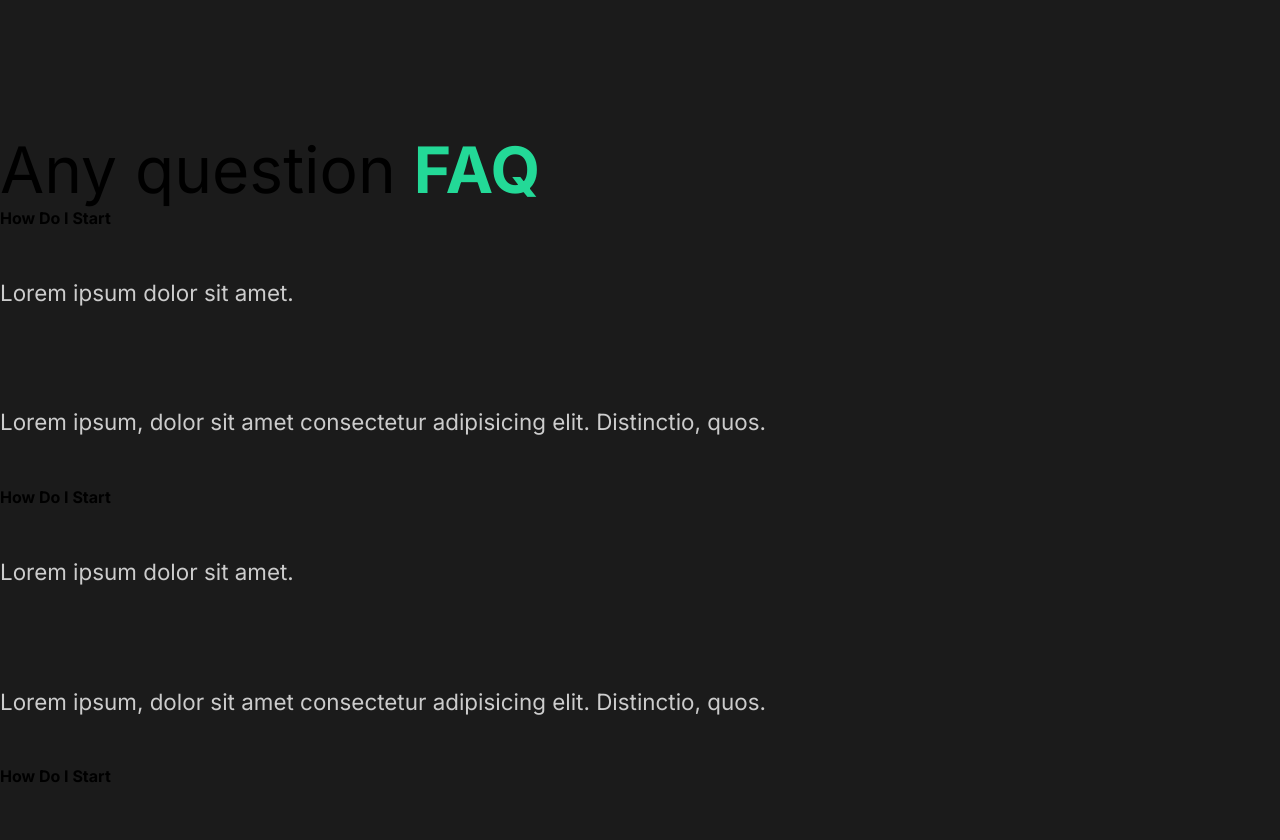
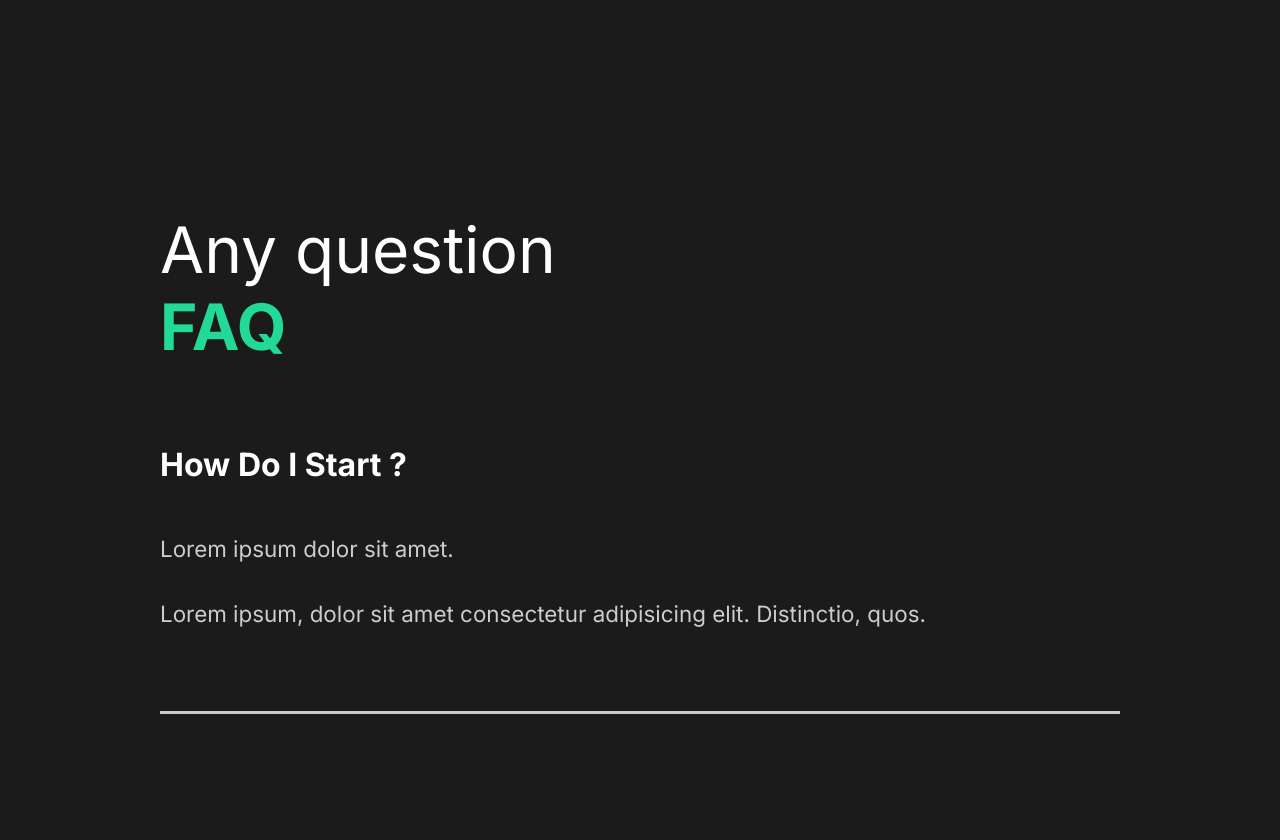
Before and after one commit to Aissa-Dev/React-typeScript-Website, a React (Create React App) app: page / in a window 1280 px wide. Shown: the part 1940-2780 px from the top of the page. Built offline with nearby package versions, Linux system fonts and the light colour scheme.

Commit message:
FaqSection

```diff
--- a/src/components/AboutSection.tsx
+++ b/src/components/AboutSection.tsx
@@ -5,15 +5,15 @@
       <Description>
         <div className="title">
           <Hide>
-            <h2>I work to make</h2>
+            <h2>I work hard to make</h2>
           </Hide>
           <Hide>
             <h2>
-              my <span>dreams</span> come
+              my <span>dreams</span>
             </h2>
           </Hide>
           <Hide>
-            <h2>true.</h2>
+            <h2>come true.</h2>
           </Hide>
         </div>
         <p>
--- a/src/components/FaqSection.tsx
+++ b/src/components/FaqSection.tsx
@@ -1,12 +1,13 @@
+import styled from "styled-components";
+import { About } from "../styles";
 export const FaqSection = () => {
   return (
-    <div>
-      <div className="faq">
+    <Faq>
       <h2>
         Any question <span>FAQ</span>
       </h2>
       <div className="question">
-          <h4>How Do I Start</h4>
+        <h4>How Do I Start ?</h4>
         <div className="answer">
           <p>Lorem ipsum dolor sit amet.</p>
           <p>
@@ -14,9 +15,10 @@
             Distinctio, quos.
           </p>
         </div>
+        <div className="faq-line"></div>
       </div>
       <div className="question">
-          <h4>How Do I Start</h4>
+        <h4>How Do I Start ?</h4>
         <div className="answer">
           <p>Lorem ipsum dolor sit amet.</p>
           <p>
@@ -24,9 +26,10 @@
             Distinctio, quos.
           </p>
         </div>
+        <div className="faq-line"></div>
       </div>
       <div className="question">
-          <h4>How Do I Start</h4>
+        <h4>How Do I Start ?</h4>
         <div className="answer">
           <p>Lorem ipsum dolor sit amet.</p>
           <p>
@@ -34,9 +37,10 @@
             Distinctio, quos.
           </p>
         </div>
+        <div className="faq-line"></div>
       </div>
       <div className="question">
-          <h4>How Do I Start</h4>
+        <h4>How Do I Start ?</h4>
         <div className="answer">
           <p>Lorem ipsum dolor sit amet.</p>
           <p>
@@ -44,8 +48,38 @@
             Distinctio, quos.
           </p>
         </div>
+        <div className="faq-line"></div>
       </div>
-      </div>
-    </div>
+    </Faq>
   );
 };
+
+const Faq = styled(About)`
+  display: block;
+  span {
+    display: block;
+  }
+  h2 {
+    padding-bottom: 2rem;
+    font-weight: lighter;
+  }
+
+  .faq-line {
+    background: #cccccc;
+    height: 0.2rem;
+    margin: 2rem 0rem;
+    width: 100%;
+  }
+
+  .question {
+    padding: 3rem 0rem;
+    cursor: pointer;
+  }
+
+  .answer {
+    padding: 2rem 0rem;
+    p {
+      padding: 1rem 0rem;
+    }
+  }
+`;
--- a/src/components/GlobalStyle.tsx
+++ b/src/components/GlobalStyle.tsx
@@ -1,5 +1,4 @@
 import { createGlobalStyle } from "styled-components";
-
 export const GlobalStyle = createGlobalStyle`
 *{
     margin: 0;
@@ -22,9 +21,10 @@
     background: transparent;
     color: white;
     transition: all 0.5s ease;
+    font-family: 'Inter', sans-serif;
     &:hover{
         background-color: #23d997;
-        color: white;
+        color: #1B1B1B;
     }
 
 
@@ -40,6 +40,7 @@
 
 h4{
     font-weight: bold;
+    font-size: 2rem;
 }
 a{
     font-size: 1.1rem;
```
Also changed, not shown: src/components/ServicesSection.tsx (+1 -4 lines). Lines whose indentation alone changed are shown as unchanged.
